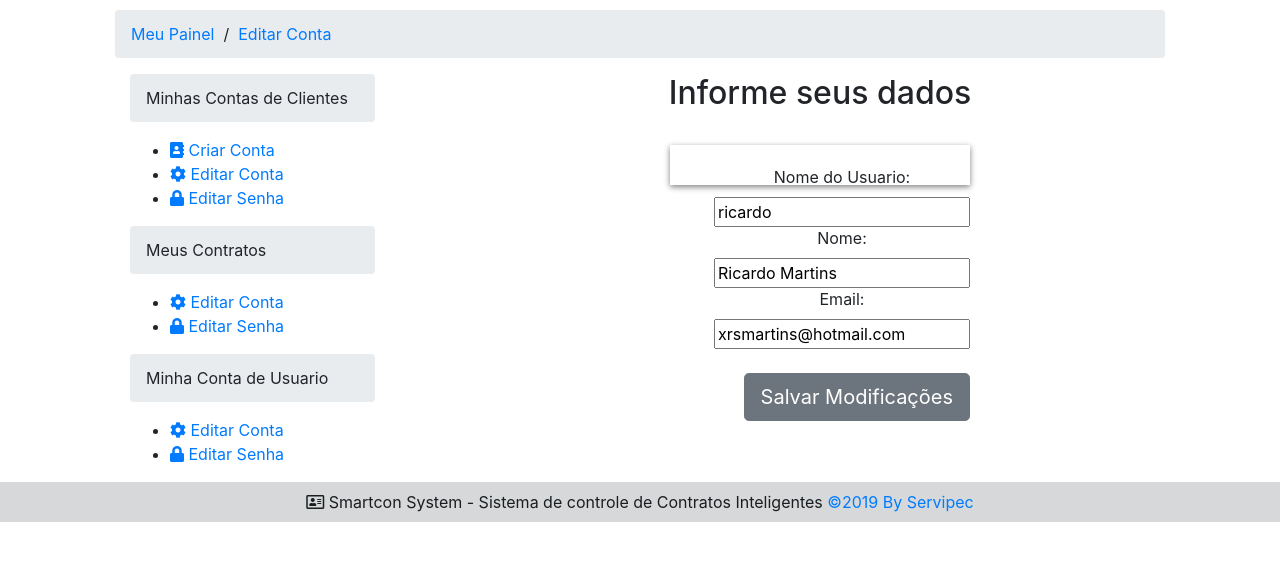
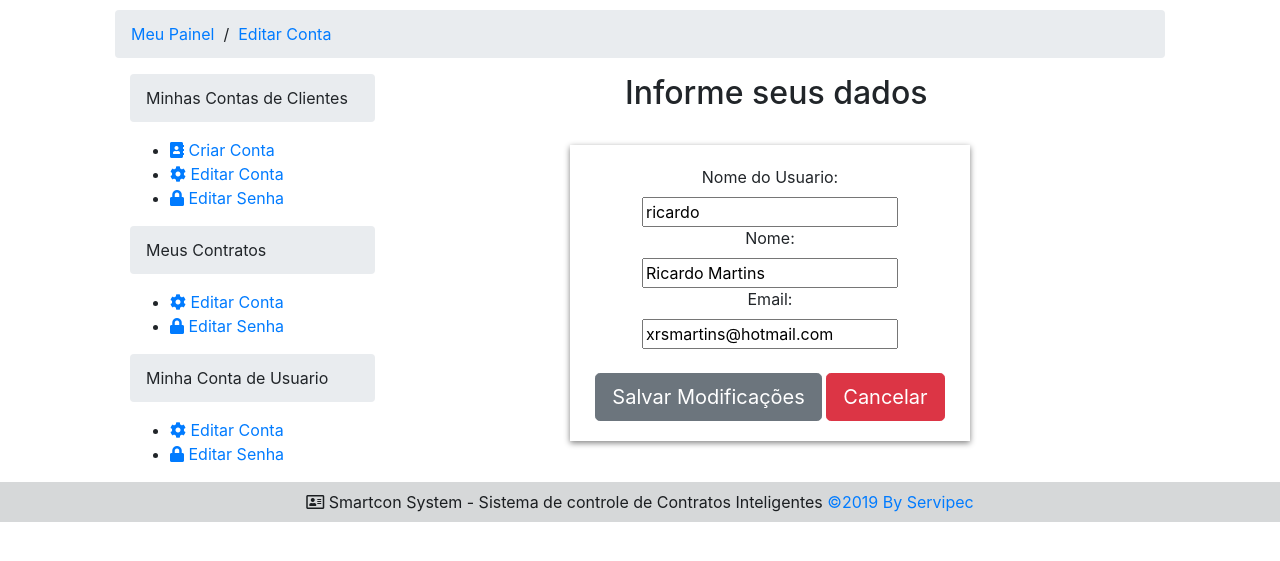
Before and after one commit to ricardsosm/smartcon, a Django app: page /editar/ in a window 1280 px wide. Shown: the part 62-623 px from the top of the page. Run offline with Django 3.2, Linux system fonts and the light colour scheme; a user stored in the database is signed in; some libraries are stand-ins or nearby versions; some web fonts are replaced.

Commit message:
atualiza css

```diff
--- a/smartcon/cliente/forms.py
+++ b/smartcon/cliente/forms.py
@@ -7,7 +7,7 @@ class ClienteNovoForm(forms.ModelForm):
 
 	name = forms.CharField(label='Nome',widget=forms.TextInput(attrs={'placeholder':'Digite seu Nome'}))
 	cpf = forms.IntegerField(label='CPF',widget=forms.TextInput(attrs={'placeholder':'Digite seu CPF'}))
-	tel = forms.IntegerField(label='Telefone',widget=forms.TextInput(attrs={'placeholder':'Digite seu CPF','class':'tel'}))
+	tel = forms.IntegerField(label='Telefone',widget=forms.TextInput(attrs={'placeholder':'Digite seu Telefone','class':'tel'}))
 	id_carteira = forms.IntegerField(label='Carteira',widget=forms.TextInput(attrs={'class':'carteira'}))
 	id_usuario = forms.ModelChoiceField (
 		queryset=Usuario.objects.all(),
--- a/smartcon/cliente/templates/cliente_mostrar.html
+++ b/smartcon/cliente/templates/cliente_mostrar.html
@@ -29,7 +29,7 @@
                 </div>
                     {% endfor %}
                     <br />
-                    <div class="text-center">
+                    <div class="text-center login">
                         <button  class="btn btn-lg btn-secondary">
                             Fechar
                         </button>
--- a/smartcon/sistema/forms.py
+++ b/smartcon/sistema/forms.py
@@ -6,9 +6,12 @@ User = get_user_model()
 
 class RegisterForm(forms.ModelForm):
 
-	email = forms.EmailField(label='E-mail')
+	username = forms.CharField(widget=forms.TextInput(attrs={'placeholder':'Digite seu Nome'}))
+	email = forms.EmailField(label='E-mail',widget=forms.TextInput(attrs={'placeholder':'Digite seu CPF'}))
 	password1 = forms.CharField(label='Senha',widget=forms.PasswordInput)
+	password1 = forms.CharField(widget=forms.TextInput(attrs={'placeholder':'Digite uma Senha'}))
 	password2 = forms.CharField(label='Confirma senha',widget=forms.PasswordInput)
+	password2 = forms.CharField(widget=forms.TextInput(attrs={'placeholder':'Repita a Senha'}))
 
 	def clean_password2(self):
 		password1 = self.cleaned_data.get("password1")
--- a/smartcon/sistema/static/css/style.css
+++ b/smartcon/sistema/static/css/style.css
@@ -1,10 +1,27 @@
 @charset "UTF-8";
 
+.painel-editar-texto{
+	padding-left: 150px;
+}
 
+.painel-editar {
+	width: 400px;
+	float: right;
+}
+.resset {
+	width: 320px;
+}
+
+.login button{
+	width: 120px;
+}
+.control-cadastro input{
+
+	width: 320px;
+	float: left;
+}
 .control-group {
-
 	float: right;
-
 }
 .mainbody {
     width:1050px;
--- a/smartcon/sistema/templates/login.html
+++ b/smartcon/sistema/templates/login.html
@@ -20,7 +20,7 @@
                   {{ field.errors }}
                 </div>
            		  	{% endfor %}
-                  <div class="text-center">
+                  <div class="text-center login">
           		  		<button class="btn btn-lg btn-secondary">
           		  			Entrar
           		  		</button>
--- a/smartcon/usuario/templates/editar.html
+++ b/smartcon/usuario/templates/editar.html
@@ -4,19 +4,22 @@
 <li><a href="#">Editar Conta</a></li>
 {% endblock %}
 {% block dash_content  %}
-<h2 class="text-center">Informe seus dados</h2>
+	<div class="painel-editar-texto">
+		<h2 >Informe seus dados</h2>
+	</div>
 <form class="form-signin text-center" method="POST">
 	{% csrf_token %}
 	{% if success %}
-	<p style="color:green">Os dados foram auterados com sucesso</p>
+	<p style="color:green" >Os dados foram auterados com sucesso</p>
 	{% endif %}
-	<fieldset>
+	<fieldset class="painel-editar">
 		<div class="account-wall col">
+			<div class="">
 				<div class="erro_login">
 			  		{{ form.non_field_errors }}
 			 	</div>
 			  		{% for field in form %}
-		  	<div class="control-group">
+			  	<div class="">
 			  		{{ field.label_tag }}<br />
 			  		{{ field }}
 			  	</div>
@@ -24,11 +27,17 @@
 			  		{{ field.errors }}
 			  	</div>
 			  	{% endfor %}
-		  	<div class="control-group">
+			 </div>
+		  	<div class="">
 		  		<br />
 		  		<button type="submit" class="btn btn-lg btn-secondary">
 		  			Salvar Modificações
 		  		</button>
+                    <a href="{% url 'sis:painel' %}">
+                        <button type="button"  class="btn btn-lg btn-danger">
+                            Cancelar
+                        </button>
+                    </a>
 		  	</div>
 		 </div>
 	</fieldset>
```
Also changed, not shown: smartcon/cliente/templates/cliente_editar.html (+6 -1 lines), smartcon/cliente/templates/cliente_register.html (+6 -1 lines), smartcon/sistema/templates/register.html (+14 -8 lines), smartcon/usuario/templates/edit_password.html (+13 -4 lines), smartcon/usuario/templates/password_reset.html (+6 -1 lines), smartcon/usuario/templates/password_reset_confirm.html (+8 -3 lines), smartcon/db.sqlite3. Lines whose indentation alone changed are shown as unchanged.
